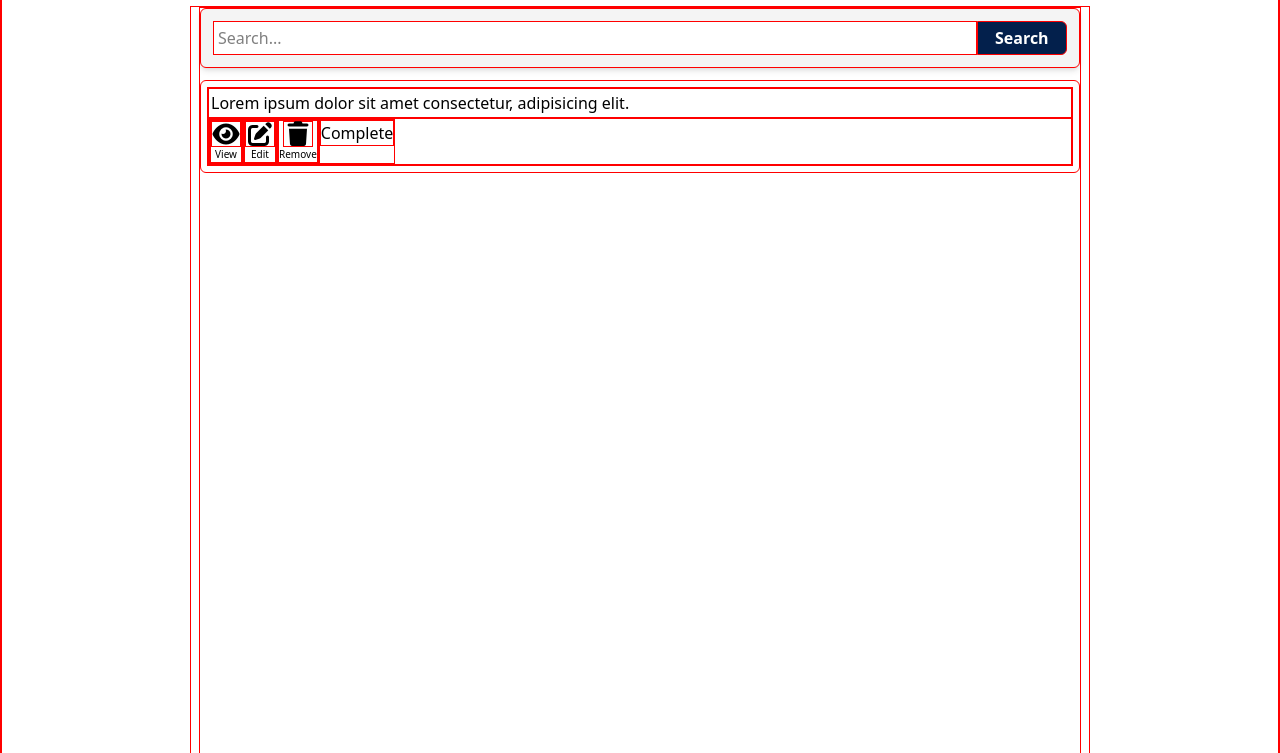
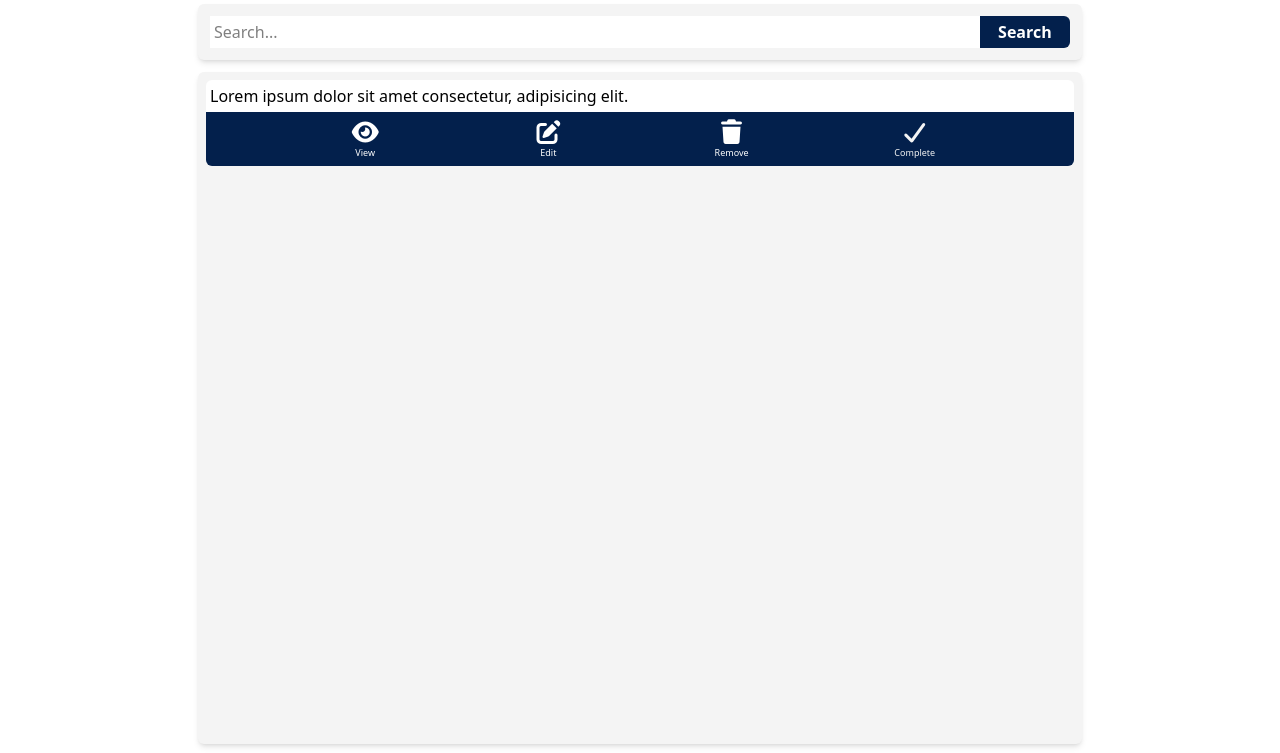
Before and after one commit to LA4th/simple-todo-project, a website built with Vite: page index.html in a window 1280 px wide. Shown: the part 74-827 px from the top of the page. Built offline with nearby package versions, Linux system fonts and the light colour scheme; a web font is replaced by a local one.

Commit message:
Adding the styles for home view section (DEVELOPE)

```diff
--- a/index.html
+++ b/index.html
@@ -14,59 +14,83 @@
       <!-- LOGO -->
       <span class="text-white font-solway text-4xl font-bold">To-Do Muto</span>
       <!-- BURGER BTN -->
-      <button id="btnBurger" class="md:hidden p-1 border-[1px] border-white rounded-md" aria-label="Burger_Button"><i class="fa-solid fa-bars text-3xl text-white"></i></button>
+      <button id="btnBurger" class="md:hidden p-1 border-[1px] border-white rounded-md" aria-label="Burger_Button">
+        <i class="fa-solid fa-bars text-3xl text-white"></i>
+      </button>
       <!-- NAV MENU -->
       <ul id="navMenu" class="bg-black max-w-full w-1/2 h-screen pt-19 pr-4 pl-4 flex flex-col gap-y-4 absolute top-0 right-0 transition ease-in-out duration-300 transform translate-x-full opacity-0 pointer-events-none md:static md:translate-x-0 md:opacity-100 md:pointer-events-auto md:h-full md:w-auto md:flex md:flex-row md:gap-x-5 md:bg-transparent md:p-0">
         <!-- CLOSE BTN-->
-        <li class="md:hidden p-1 border-[1px] border-white rounded-md absolute top-3.5 right-3"><button id="btnClose" aria-label="Close_Button" type="button"><i class="fa-solid fa-xmark text-white text-3xl"></i></button></li>
+        <li class="md:hidden p-1 border-[1px] border-white rounded-md absolute top-3.5 right-3">
+          <button id="btnClose" aria-label="Close_Button" type="button">
+            <i class="fa-solid fa-xmark text-white text-3xl"></i>
+          </button>
+        </li>
         <!-- HOME BTN -->
-        <li class="text-center"><button id="btnHome" class="text-white text-[18px] font-bold w-full p-1.5 rounded-md bg-red md:bg-transparent md:border-b-[2px] md:border-transparent md:hover:border-red md:cursor-pointer md:transition md:ease-in-out md:duration-150" aria-label="Home_Button">Home</button></li>
+        <li class="text-center">
+          <button id="btnHome" class="text-white text-[18px] font-bold w-full p-1.5 rounded-md bg-red md:bg-transparent md:border-b-[2px] md:border-transparent md:hover:border-red md:cursor-pointer md:transition md:ease-in-out md:duration-150" aria-label="Home_Button">
+            Home
+          </button>
+        </li>
         <!-- COMPLETE TASK BTN -->
-        <li class="text-center"><button id="btnCompleteTask" class="text-white text-[18px] font-bold w-full p-1.5 rounded-md bg-red md:bg-transparent md:border-b-[2px] md:border-transparent md:hover:border-red md:cursor-pointer md:transition md:ease-in-out md:duration-150" aria-label="Complete_Task_Button">Complete Task</button></li>
+        <li class="text-center">
+          <button id="btnCompleteTask" class="text-white text-[18px] font-bold w-full p-1.5 rounded-md bg-red md:bg-transparent md:border-b-[2px] md:border-transparent md:hover:border-red md:cursor-pointer md:transition md:ease-in-out md:duration-150" aria-label="Complete_Task_Button">
+            Complete Task
+          </button>
+        </li>
         <!-- ABOUT BTN -->
-        <li class="text-center"><button id="btnAbout" class="text-white text-[18px] font-bold w-full p-1.5 rounded-md bg-red md:bg-transparent md:border-b-[2px] md:border-transparent md:hover:border-red md:cursor-pointer md:transition md:ease-in-out md:duration-150" aria-label="About_Button">About</button></li>
+        <li class="text-center">
+          <button id="btnAbout" class="text-white text-[18px] font-bold w-full p-1.5 rounded-md bg-red md:bg-transparent md:border-b-[2px] md:border-transparent md:hover:border-red md:cursor-pointer md:transition md:ease-in-out md:duration-150" aria-label="About_Button">
+            About
+          </button>
+        </li>
       </ul>
     </nav>
   </header>
   <!-- MAIN SECTION -->
   <main class="max-w-full w-[900px] pl-2 pr-2 m-auto flex-1 mt-2 mb-2">
     <!-- HOME VIEW SECTION -->
-    <section class="h-screen max-w-full flex flex-col gap-y-3">
+    <section class="h-screen max-w-full flex flex-col items-center gap-y-3">
       <!-- SEARCH BAR CONTAINER -->
       <div class="bg-white w-full p-3 rounded-md flex flex-row justify-center shadow-md">
         <input class="w-full p-1 bg-innerLayer" type="text" name="" id="" placeholder="Search...">
         <button class="bg-blue text-innerLayer p-1 font-bold w-25 rounded-r-md cursor-pointer">Search</button>
       </div>
       <!-- TASK CONTAINER -->
-      <div class="w-full p-1.5 rounded-md">
+      <div class="w-full h-full p-2 rounded-md bg-white shadow-md overflow-y-scroll">
         <!-- TASK CARD -->
-        <div class="w-full">
+        <div class="w-full flex flex-col">
           <!-- TITLE TASK -->
-          <p class="truncate p-0.5">Lorem ipsum dolor sit amet consectetur, adipisicing elit.</p>
+          <p class="bg-innerLayer truncate p-1 rounded-t-md">Lorem ipsum dolor sit amet consectetur, adipisicing elit.</p>
           <!-- TASK BUTTON -->
-          <ul class="w-full flex flex-row">
+          <ul class="bg-blue w-full pt-1.5 pb-1.5 flex flex-row justify-evenly rounded-b-md">
             <li>
-              <button class="text-[10px] flex flex-col items-center">
-                <i class="fa-solid fa-eye text-2xl"></i>
+              <button class="text-[9px] flex flex-col items-center text-innerLayer w-12">
+                <i class="fa-solid fa-eye text-2xl !w-full h-full inline-flex items-center justify-center rounded-2xl p-0.5"></i>
                 View
               </button>
             </li>
             <li>
-              <button class="text-[10px] flex flex-col items-center">
-                <i class="fa-solid fa-pen-to-square text-2xl"></i>
+              <button class="text-[9px] flex flex-col items-center text-innerLayer w-12">
+                <i class="fa-solid fa-pen-to-square text-2xl !w-full h-full rounded-2xl p-0.5"></i>
                 Edit
               </button>
             </li>
             <li>
-              <button class="text-[10px] flex flex-col items-center">
-                <i class="fa-solid fa-trash text-2xl"></i>
+              <button class="text-[9px] flex flex-col items-center text-innerLayer w-12">
+                <i class="fa-solid fa-trash text-2xl !w-full h-full rounded-2xl p-0.5"></i>
                 Remove
               </button>
             </li>
-            <li><button>Complete</button></li>
+            <li>
+              <button class="text-[9px] flex flex-col items-center text-white w-12">
+                <i class="fa-solid fa-check text-2xl !w-full h-full rounded-2xl p-0.5"></i>
+                Complete
+              </button>
+            </li>
           </ul>
         </div>
       </div>
+      <button class="bg-blue text-innerLayer text-2xl font-bold mt-auto max-w-full w-full p-2 rounded-md">Add Task</button>
     </section>
     <!-- COMPLETE TASK VIEW SECTION -->
     <section></section>
--- a/src/style.css
+++ b/src/style.css
@@ -18,6 +18,6 @@
 }
 
 /* DEBUG LAYOUT */
-* {
+/* * {
   border: 1px solid red;
-}
+} */
```
